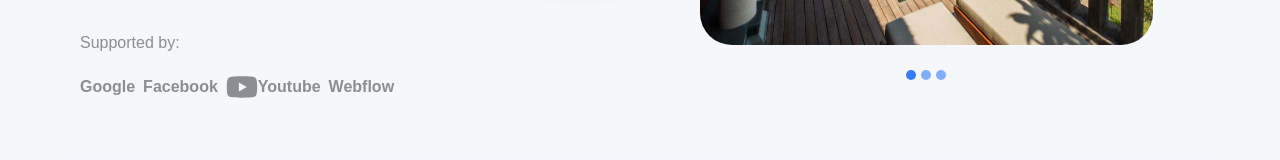
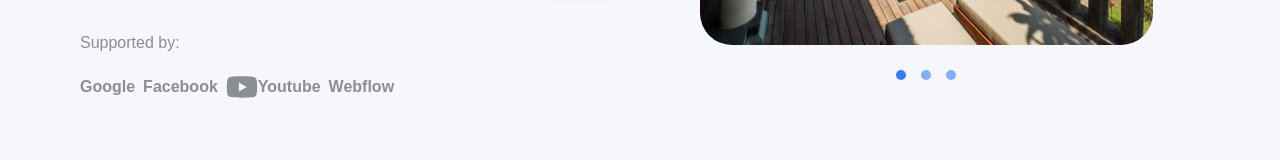
Before and after one commit to saraabdelrhman/wallet-market-master, a React (Create React App) app: page / in a window 1280 px wide. Shown: the part 508-668 px from the top of the page. Built offline with nearby package versions, Linux system fonts and the light colour scheme.

Commit message:
Update Head.js

```diff
--- a/src/components/Head.js
+++ b/src/components/Head.js
@@ -115,15 +115,16 @@ const Head = ({ content }) => {
             </div>
             <div style={{ width: '100%', marginTop: '25px', height: '100%', flexDirection: 'column', justifyContent: 'center', alignItems: 'center', gap: 8, display: 'inline-flex' }}>
               <div style={{ justifyContent: 'flex-start', alignItems: 'center', gap: 5, display: 'inline-flex' }}>
-                {images.map((image, index) => (
+                {images.map((_, index) => (
                   <div
                     key={index}
                     style={{
                       width: 10,
                       height: 10,
-                      borderRadius: 100,
+                      borderRadius: '100%',
                       background: currentImageIndex === index ? '#377BF7' : 'rgba(55, 123, 247, 0.60)', // Change color based on active state
-                      cursor: 'pointer'
+                      cursor: 'pointer',
+                      margin: '0 5px' // Add some spacing between dots
                     }}
                     onClick={() => handleDotClick(index)}
                   />
```
